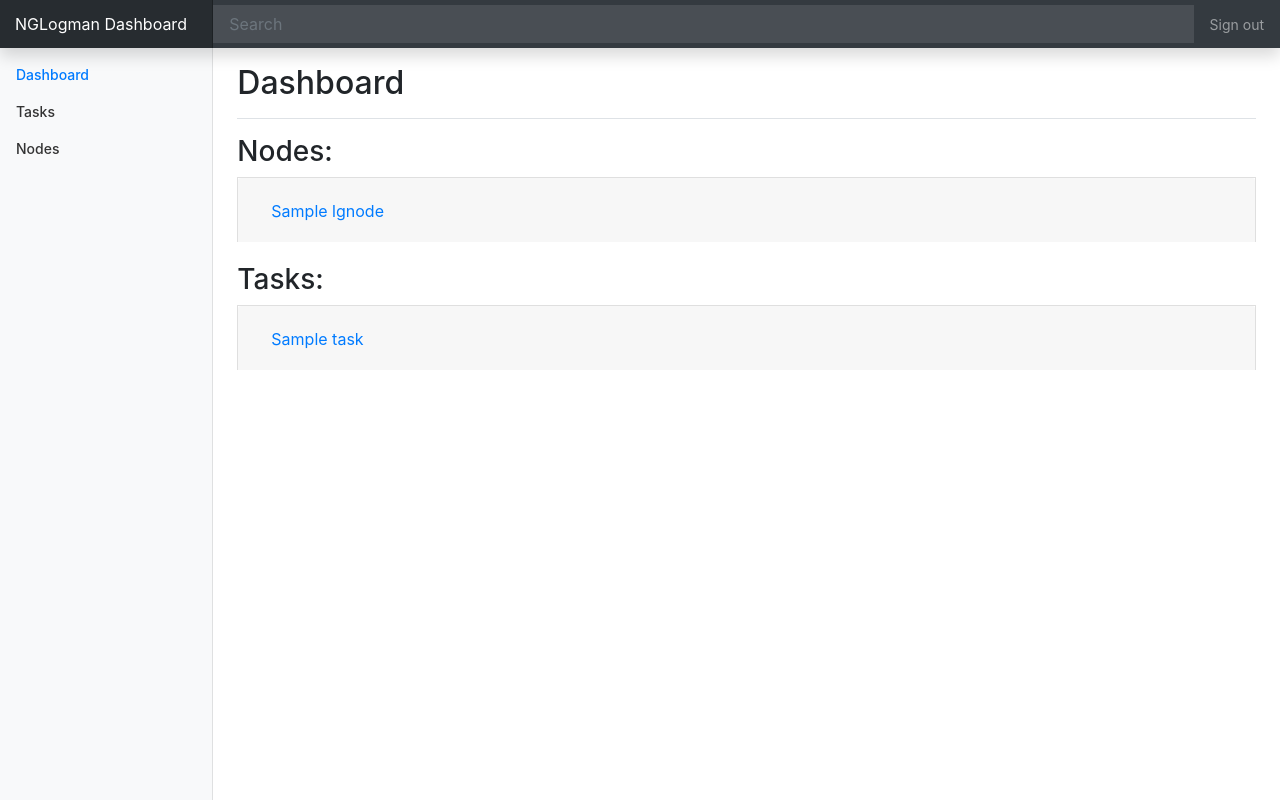
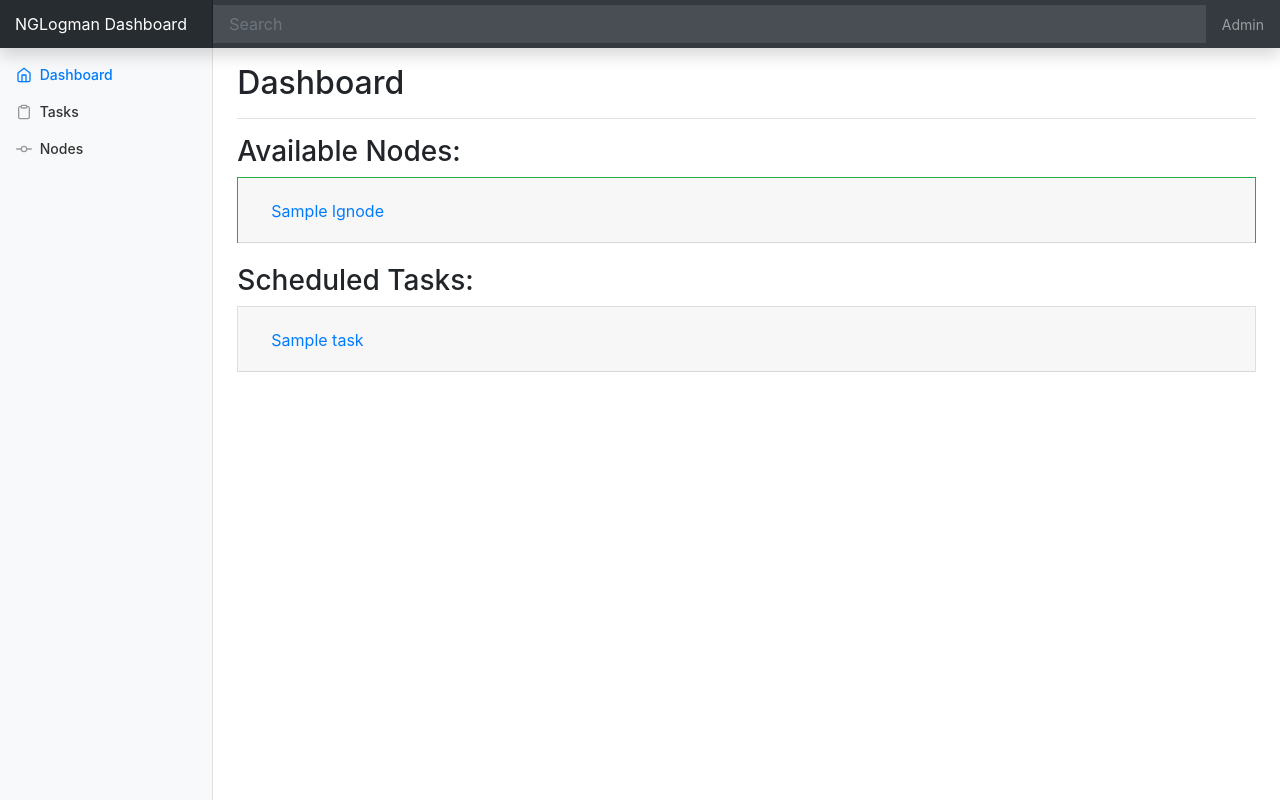
Before and after one commit to MonoHearted/NGLogmanServer, a Django app: page /dashboard in a window 1280 px wide. Run offline with Django 3.2, Linux system fonts and the light colour scheme; tables that the repository leaves empty hold one stand-in row (values such as "Sample post"); some libraries are stand-ins or nearby versions.

Commit message:
CSS changes; add feather icons

```diff
--- a/nglogman/models.py
+++ b/nglogman/models.py
@@ -1,6 +1,5 @@
 from django.db import models
 import uuid
-
 
 class LGNode(models.Model):
     """
--- a/static/css/base.css
+++ b/static/css/base.css
@@ -76,8 +76,8 @@ body {
   }
 }
 
-.accordion {
-    border-bottom-width: 1px;
+.accordion .card .card-header {
+    margin-bottom: 0;
 }
 
 /*
--- a/templates/base.html
+++ b/templates/base.html
@@ -5,6 +5,9 @@
     <!-- Required meta tags -->
     <meta charset="utf-8">
     <meta name="viewport" content="width=device-width, initial-scale=1, shrink-to-fit=no">
+
+    <!-- Feather Icons -->
+    <script src="https://unpkg.com/feather-icons"></script>
 
     <!-- Bootstrap CSS -->
     <link rel="stylesheet" href="https://stackpath.bootstrapcdn.com/bootstrap/4.2.1/css/bootstrap.min.css" integrity="sha384-GJzZqFGwb1QTTN6wy59ffF1BuGJpLSa9DkKMp0DgiMDm4iYMj70gZWKYbI706tWS" crossorigin="anonymous">
@@ -16,7 +19,7 @@
       <input class="form-control form-control-dark w-100" type="text" placeholder="Search" aria-label="Search">
       <ul class="navbar-nav px-3">
         <li class="nav-item text-nowrap">
-          <a class="nav-link" href="#">Sign out</a>
+          <a class="nav-link" href="admin">Admin</a>
         </li>
       </ul>
   </nav>
@@ -26,24 +29,8 @@
         <nav class="col-md-2 d-none d-md-block bg-light sidebar">
           <div class="sidebar-sticky">
             <ul class="nav flex-column">
-              <li class="nav-item">
-                <a class="nav-link active" href="dashboard">
-                  <span data-feather="home"></span>
-                  Dashboard <span class="sr-only">(current)</span>
-                </a>
-              </li>
-              <li class="nav-item">
-                <a class="nav-link" href="tasks">
-                  <span data-feather="file"></span>
-                  Tasks
-                </a>
-              </li>
-              <li class="nav-item">
-                <a class="nav-link" href="nodes">
-                  <span data-feather="shopping-cart"></span>
-                  Nodes
-                </a>
-              </li>
+              {% block navitems %}
+              {% endblock navitems %}
             </ul>
           </div>
         </nav>
@@ -63,6 +50,7 @@
     </div>
 
     <!-- Optional JavaScript -->
+    <script>feather.replace()</script>
     <!-- jQuery first, then Popper.js, then Bootstrap JS -->
     <script src="https://code.jquery.com/jquery-3.3.1.slim.min.js" integrity="sha384-q8i/X+965DzO0rT7abK41JStQIAqVgRVzpbzo5smXKp4YfRvH+8abtTE1Pi6jizo" crossorigin="anonymous"></script>
     <script src="https://cdnjs.cloudflare.com/ajax/libs/popper.js/1.14.6/umd/popper.min.js" integrity="sha384-wHAiFfRlMFy6i5SRaxvfOCifBUQy1xHdJ/yoi7FRNXMRBu5WHdZYu1hA6ZOblgut" crossorigin="anonymous"></script>
--- a/templates/dashboard.html
+++ b/templates/dashboard.html
@@ -4,15 +4,33 @@
 Dashboard
 {% endblock titleheader %}
 
-{% block toggleButton %}
-{% endblock toggleButton %}
+{% block navitems %}
+<li class="nav-item">
+<a class="nav-link active" href="dashboard">
+  <span data-feather="home"></span>
+  Dashboard <span class="sr-only">(current)</span>
+</a>
+</li>
+<li class="nav-item">
+<a class="nav-link" href="tasks">
+  <span data-feather="clipboard"></span>
+  Tasks
+</a>
+</li>
+<li class="nav-item">
+<a class="nav-link" href="nodes">
+  <span data-feather="git-commit"></span>
+  Nodes
+</a>
+</li>
+{% endblock navitems %}
 
 {% block content_accordion %}
 <div class="accordion" id="nodeAccordion">
-    <h3>Nodes:</h3>
+    <h3>Available Nodes:</h3>
 {% if available_node_set %}
 {% for node in available_node_set %}
-    <div class="card">
+    <div class="card border-success">
         <div class="card-header" id="heading-{{forloop.counter}}">
             <h2 class="mb-0">
                 <button class="btn btn-link collapsed" type="button" data-toggle="collapse" data-target="#collapse-{{forloop.counter}}" aria-expanded="true" aria-controls="collapse-{{forloop.counter}}">
@@ -37,7 +55,7 @@ Dashboard
 </div>
 <br/>
 <div class="accordion" id="taskAccordion">
-    <h3>Tasks:</h3>
+    <h3>Scheduled Tasks:</h3>
 {% if task_set %}
 {% for task in task_set %}
     <div class="card">
```
Also changed, not shown: templates/nodes.html (+23 -2 lines), templates/tasks.html (+20 -2 lines).
